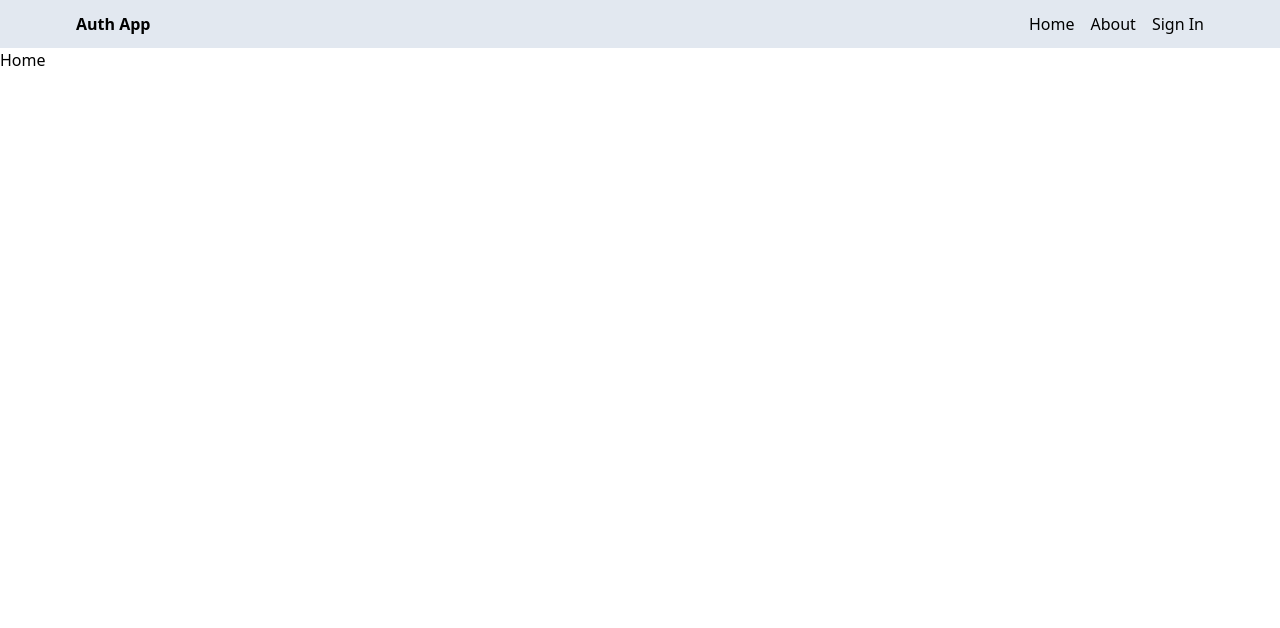
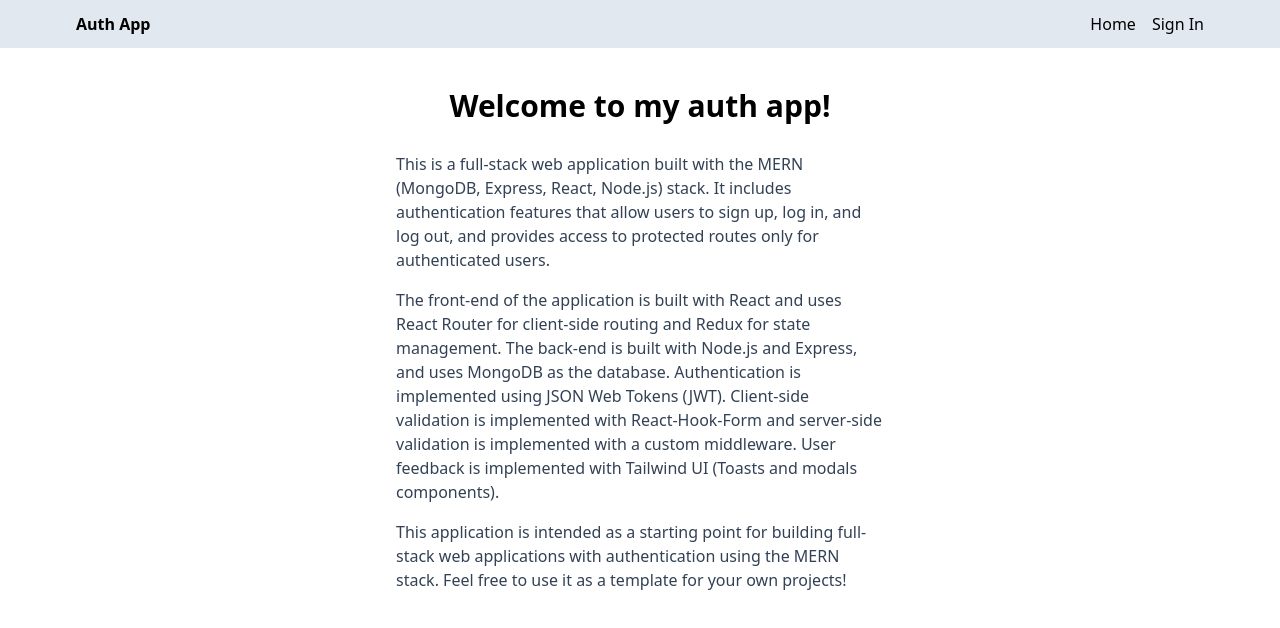
Before and after one commit to tavonunez260/mern-auth-app, a React (Vite) app in the folder client/: page / in a window 1280 px wide. Shown: the top 628 px of the page. Built offline with nearby package versions, Linux system fonts and the light colour scheme; no server answers.

Commit message:
Home. UI.

```diff
--- a/client/src/App.tsx
+++ b/client/src/App.tsx
@@ -1,7 +1,7 @@
 import { BrowserRouter, Route, Routes } from 'react-router-dom';
 
 import { Header, Modal, PrivateRoute, Toast } from './components';
-import { About, Home, Profile, SignIn, SignUp } from './pages';
+import { Home, Profile, SignIn, SignUp } from './pages';
 
 function App() {
 	return (
@@ -9,7 +9,6 @@ function App() {
 			<Header />
 			<Routes>
 				<Route element={<Home />} path="/" />
-				<Route element={<About />} path="/about" />
 				<Route element={<PrivateRoute />}>
 					<Route element={<Profile />} path="/profile" />
 				</Route>
--- a/client/src/components/Header.tsx
+++ b/client/src/components/Header.tsx
@@ -14,9 +14,6 @@ export function Header() {
 				<ul className="flex gap-4">
 					<Link to="/">
 						<li>Home</li>
-					</Link>
-					<Link to="/about">
-						<li>About</li>
 					</Link>
 					<Link to={currentUser ? '/profile' : '/sign-in'}>
 						{currentUser ? (
--- a/client/src/pages/About.tsx
+++ /dev/null
@@ -1,3 +0,0 @@
-export function About() {
-	return <main>About</main>;
-}
--- a/client/src/pages/Home.tsx
+++ b/client/src/pages/Home.tsx
@@ -1,3 +1,25 @@
 export function Home() {
-	return <main>Home</main>;
+	return (
+		<main className="p-3 max-w-lg mx-auto">
+			<h1 className="text-3xl text-center font-semibold my-7">Welcome to my auth app!</h1>
+			<p className="mb-4 text-slate-700">
+				This is a full-stack web application built with the MERN (MongoDB, Express, React, Node.js)
+				stack. It includes authentication features that allow users to sign up, log in, and log out,
+				and provides access to protected routes only for authenticated users.
+			</p>
+			<p className="mb-4 text-slate-700">
+				The front-end of the application is built with React and uses React Router for client-side
+				routing and Redux for state management. The back-end is built with Node.js and Express, and
+				uses MongoDB as the database. Authentication is implemented using JSON Web Tokens (JWT).
+				Client-side validation is implemented with React-Hook-Form and server-side validation is
+				implemented with a custom middleware. User feedback is implemented with Tailwind UI (Toasts
+				and modals components).
+			</p>
+			<p className="mb-4 text-slate-700">
+				This application is intended as a starting point for building full-stack web applications
+				with authentication using the MERN stack. Feel free to use it as a template for your own
+				projects!
+			</p>
+		</main>
+	);
 }
--- a/client/src/pages/index.ts
+++ b/client/src/pages/index.ts
@@ -1,5 +1,4 @@
 export * from './Home.tsx';
-export * from './About.tsx';
 export * from './Profile.tsx';
 export * from './SignIn.tsx';
 export * from './SignUp.tsx';
```
